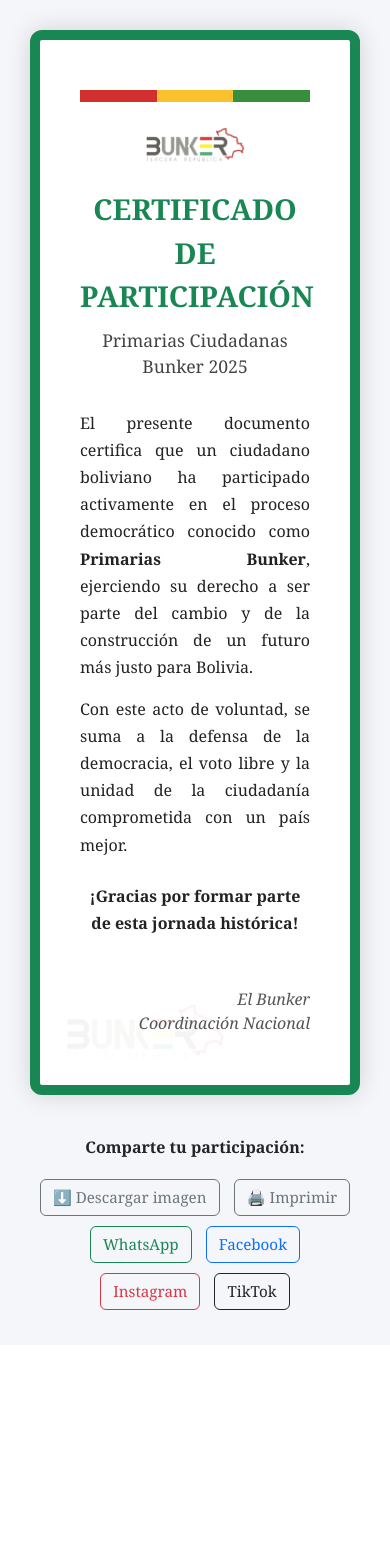
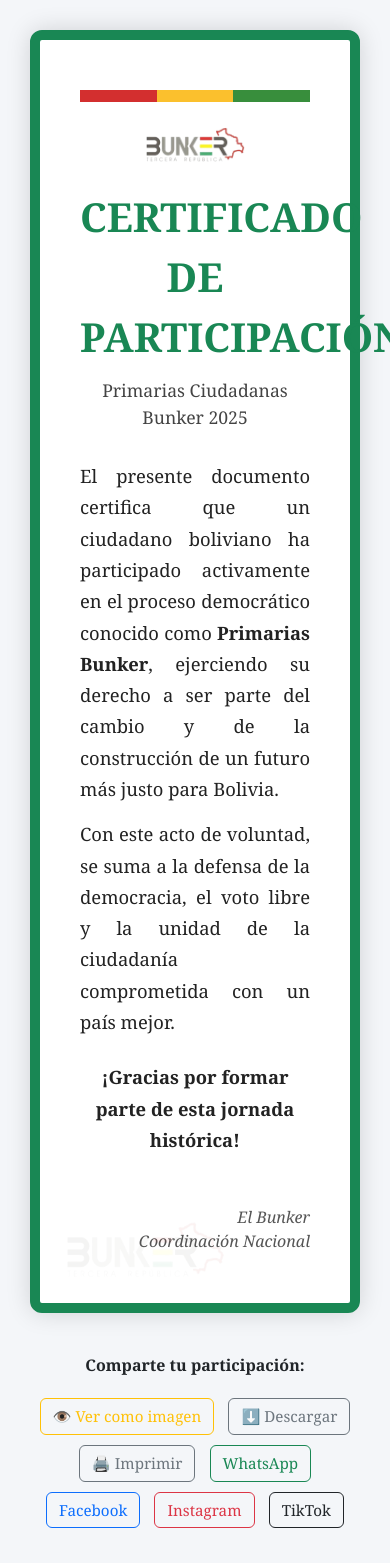
Before and after one commit to Likexpress/votacion2025d, a Flask app: template templates/voto_exitoso.html in a window 390 px wide; the page is wider, and only the part inside the window is pictured. Before the commit the page ends 1310 px from the top of that part, so only its background shows below. Run offline with Flask 3, Linux system fonts and the light colour scheme; the template is opened without the code that fills it, so the values that code supplies are empty.

Commit message:
voto_exitoso.html

```diff
--- a/templates/voto_exitoso.html
+++ b/templates/voto_exitoso.html
@@ -89,29 +89,15 @@
       text-align: center;
     }
 
-    .share-section p {
-      font-weight: bold;
-      margin-bottom: 15px;
-    }
-
     .share-btn {
       margin: 5px;
       font-size: 0.95rem;
-    }
-
-    @media (max-width: 576px) {
-      .cert-title {
-        font-size: 1.8rem;
-      }
-      .cert-body {
-        font-size: 1rem;
-      }
     }
   </style>
 </head>
 <body>
 
-  <!-- CONTENEDOR DEL CERTIFICADO -->
+  <!-- CERTIFICADO -->
   <div class="cert-container" id="certificado">
     <div class="bandera">
       <div class="rojo"></div>
@@ -128,9 +114,7 @@
 
     <div class="cert-body">
       <p>El presente documento certifica que un ciudadano boliviano ha participado activamente en el proceso democrático conocido como <strong>Primarias Bunker</strong>, ejerciendo su derecho a ser parte del cambio y de la construcción de un futuro más justo para Bolivia.</p>
-
       <p>Con este acto de voluntad, se suma a la defensa de la democracia, el voto libre y la unidad de la ciudadanía comprometida con un país mejor.</p>
-
       <p class="mt-4 text-center fw-bold">¡Gracias por formar parte de esta jornada histórica!</p>
     </div>
 
@@ -142,10 +126,11 @@
     <img src="/static/img/logo.png" alt="Sello de agua" class="seal">
   </div>
 
-  <!-- BOTONES DE COMPARTIR -->
+  <!-- BOTONES -->
   <div class="share-section">
-    <p>Comparte tu participación:</p>
-    <button onclick="descargarImagen()" class="btn btn-outline-secondary share-btn">⬇️ Descargar imagen</button>
+    <p><strong>Comparte tu participación:</strong></p>
+    <button onclick="mostrarCertificadoComoImagen()" class="btn btn-outline-warning share-btn">👁️ Ver como imagen</button>
+    <button onclick="descargarImagen()" class="btn btn-outline-secondary share-btn">⬇️ Descargar</button>
     <button onclick="window.print()" class="btn btn-outline-secondary share-btn">🖨️ Imprimir</button>
     <a href="#" onclick="compartirWhatsApp()" class="btn btn-outline-success share-btn">WhatsApp</a>
     <a href="https://www.facebook.com/" target="_blank" class="btn btn-outline-primary share-btn">Facebook</a>
@@ -153,12 +138,41 @@
     <a href="https://www.tiktok.com/" target="_blank" class="btn btn-outline-dark share-btn">TikTok</a>
   </div>
 
-  <!-- LIBRERÍA Y SCRIPT -->
+  <!-- MODAL -->
+  <div id="previewModal" class="modal fade" tabindex="-1">
+    <div class="modal-dialog modal-lg modal-dialog-centered">
+      <div class="modal-content">
+        <div class="modal-header">
+          <h5 class="modal-title">Vista previa del certificado</h5>
+          <button type="button" class="btn-close" data-bs-dismiss="modal"></button>
+        </div>
+        <div class="modal-body text-center">
+          <img id="previewImage" src="" class="img-fluid" alt="Vista previa del certificado">
+        </div>
+        <div class="modal-footer">
+          <a id="descargarDesdeModal" href="#" class="btn btn-success" download="certificado.png">Descargar</a>
+          <button type="button" class="btn btn-secondary" data-bs-dismiss="modal">Cerrar</button>
+        </div>
+      </div>
+    </div>
+  </div>
+
+  <!-- SCRIPTS -->
+  <script src="https://cdn.jsdelivr.net/npm/bootstrap@5.3.0/dist/js/bootstrap.bundle.min.js"></script>
   <script src="https://cdn.jsdelivr.net/npm/html2canvas@1.4.1/dist/html2canvas.min.js"></script>
   <script>
+    function mostrarCertificadoComoImagen() {
+      html2canvas(document.getElementById("certificado"), { scale: 2 }).then(canvas => {
+        const imagen = canvas.toDataURL("image/png");
+        document.getElementById("previewImage").src = imagen;
+        document.getElementById("descargarDesdeModal").href = imagen;
+        const modal = new bootstrap.Modal(document.getElementById('previewModal'));
+        modal.show();
+      });
+    }
+
     function descargarImagen() {
-      const element = document.getElementById("certificado");
-      html2canvas(element, { scale: 2 }).then(canvas => {
+      html2canvas(document.getElementById("certificado"), { scale: 2 }).then(canvas => {
         const imagen = canvas.toDataURL("image/png");
         const enlace = document.createElement("a");
         enlace.href = imagen;
```
